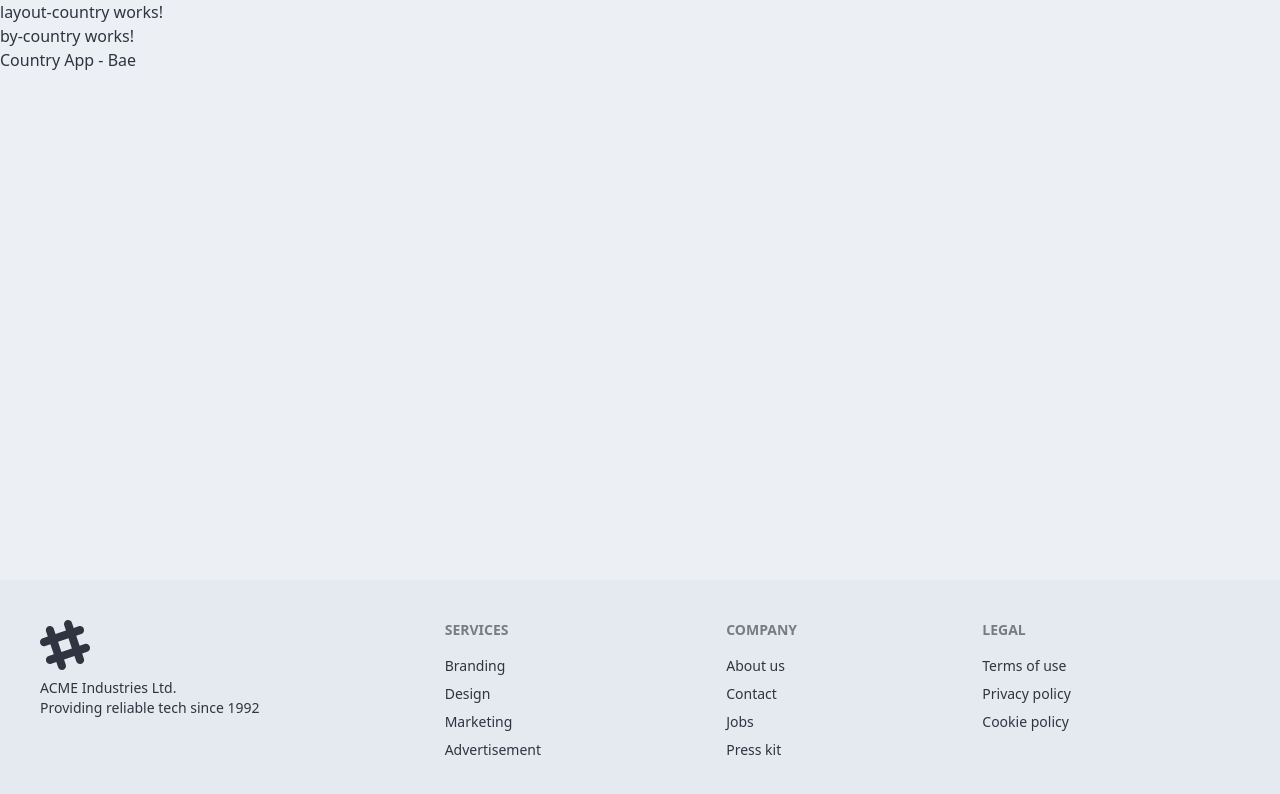
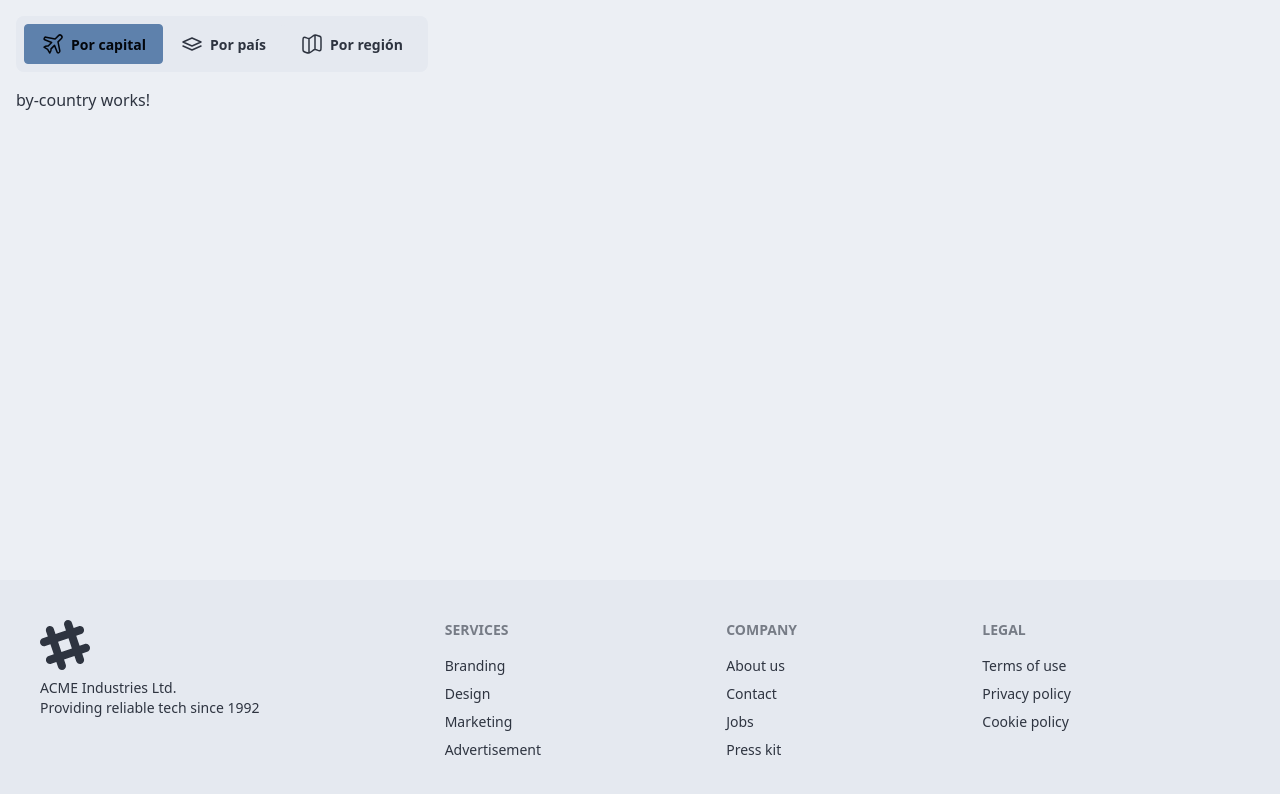
Before and after one commit to baenat/country-world-finder, an Angular app: page /country/by-capital in a window 1280 px wide. Shown: the top 794 px of the page. Built offline with nearby package versions, Linux system fonts and the light colour scheme.

Commit message:
Añade componente de navegacion (TopMenu)

```diff
--- /dev/null
+++ b/src/app/country/components/top-menu/top-menu.component.html
@@ -0,0 +1,32 @@
+<nav class="p-4 w-full">
+  <ul class="menu bg-base-200 sm:menu-horizontal rounded-box">
+    <li>
+      <a routerLink="by-capital" routerLinkActive="btn-primary" class="btn">
+        <svg xmlns="http://www.w3.org/2000/svg" width="24" height="24" viewBox="0 0 24 24">
+          <path fill="none" stroke="currentColor" stroke-linecap="round" stroke-linejoin="round" stroke-width="1.5"
+            d="m14.134 6.992l3.396-3.397a2.033 2.033 0 0 1 2.875 2.875l-3.397 3.396l1.838 9.145c.235 1.17-2.034 2.8-2.638 1.25l-2.69-6.904l-3.493 3.493c.17 2.041.207 2.72-1.224 4.15l-2.175-3.626L3 15.199c1.43-1.431 2.109-1.395 4.15-1.224l3.493-3.492l-6.904-2.691c-1.55-.604.08-2.874 1.25-2.638z" />
+        </svg>
+        Por capital
+      </a>
+    </li>
+    <li>
+      <a routerLink="by-country" routerLinkActive="btn-primary" class="btn">
+        <svg xmlns="http://www.w3.org/2000/svg" width="24" height="24" viewBox="0 0 24 24">
+          <path fill="none" stroke="currentColor" stroke-linecap="round" stroke-linejoin="round" stroke-width="1.5"
+            d="m21 14l-9 4l-9-4m18-4l-9 4l-9-4l9-4z" />
+        </svg>
+        Por país
+      </a>
+    </li>
+    <li>
+      <a routerLink="by-region" routerLinkActive="btn-primary" class="btn">
+        <svg xmlns="http://www.w3.org/2000/svg" width="24" height="24" viewBox="0 0 24 24">
+          <path fill="none" stroke="currentColor" stroke-linecap="round" stroke-linejoin="round" stroke-width="1.5"
+            d="M3 8.593c0-1.527 0-2.29.393-2.735c.139-.159.308-.285.497-.372c1.416-.653 3.272 1.066 4.77 1.013q.297-.011.587-.082c2.184-.535 3.552-3.08 5.798-3.39c1.287-.18 2.7.598 3.904 1.014c.99.342 1.485.513 1.768.92S21 5.91 21 6.99v8.422c0 1.526 0 2.29-.393 2.735a1.5 1.5 0 0 1-.497.371c-1.416.653-3.272-1.065-4.77-1.012a3 3 0 0 0-.587.081c-2.184.535-3.552 3.08-5.798 3.391c-1.281.178-4.847-.75-5.672-1.935C3 18.636 3 18.096 3 17.014zm6-2.052v14.255m6-17.615v14.255" />
+        </svg>
+        Por región
+      </a>
+    </li>
+  </ul>
+
+</nav>
--- a/src/app/country/layout/layout-country.component.html
+++ b/src/app/country/layout/layout-country.component.html
@@ -1,9 +1,5 @@
-<p>layout-country works!</p>
+<country-top-menu />
 
-<section class="h-full w-full relative overflow-y-auto">
+<section class="px-4">
   <router-outlet></router-outlet>
 </section>
-
-<footer>
-  <p>Country App - Bae</p>
-</footer>
--- a/src/app/country/layout/layout-country.component.ts
+++ b/src/app/country/layout/layout-country.component.ts
@@ -1,9 +1,10 @@
 import { Component } from '@angular/core';
 import { RouterOutlet } from '@angular/router';
+import { TopMenuComponent } from "../components/top-menu/top-menu.component";
 
 @Component({
   selector: 'app-layout-country',
-  imports: [RouterOutlet],
+  imports: [RouterOutlet, TopMenuComponent],
   templateUrl: './layout-country.component.html',
   styleUrl: './layout-country.component.css'
 })
```
Also changed, not shown: src/app/country/components/top-menu/top-menu.component.ts (added, +12 -0 lines), src/app/country/components/top-menu/top-menu.component.css (added).
